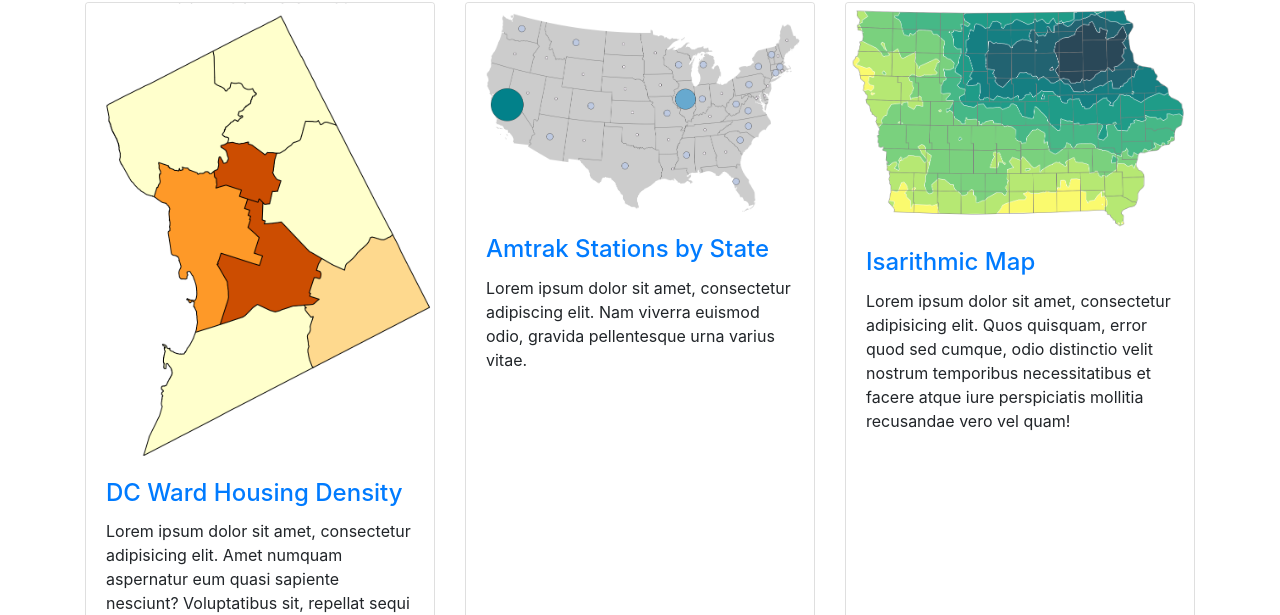
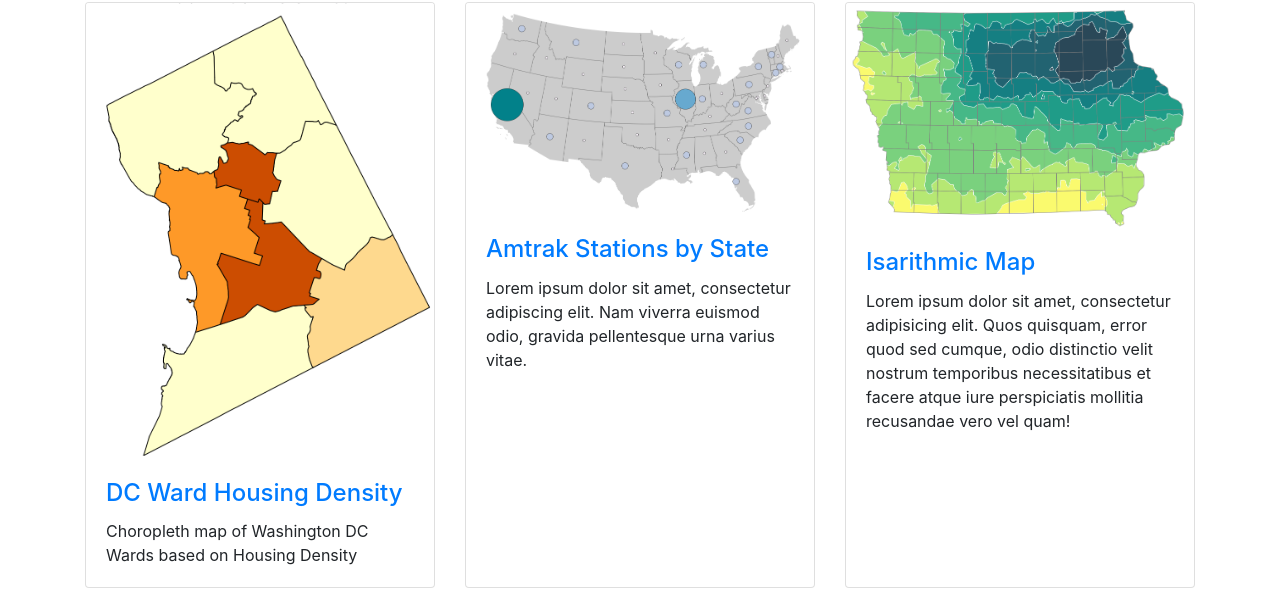
Before and after one commit to geog3540/CTA-L-Ridership-Mapping-lajiricek-, a website: page index.html in a window 1280 px wide. Shown: the part 150-765 px from the top of the page. Drawn offline with Linux system fonts and the light colour scheme.

Commit message:
Update index.html

```diff
--- a/index.html
+++ b/index.html
@@ -64,7 +64,7 @@
               <h4 class="card-title">
                 <a href="#">DC Ward Housing Density</a>
               </h4>
-              <p class="card-text">Lorem ipsum dolor sit amet, consectetur adipisicing elit. Amet numquam aspernatur eum quasi sapiente nesciunt? Voluptatibus sit, repellat sequi itaque deserunt, dolores in, nesciunt, illum tempora ex quae? Nihil, dolorem!</p>
+              <p class="card-text"> Choropleth map of Washington DC Wards based on Housing Density</p>
             </div>
           </div>
         </div>
```
